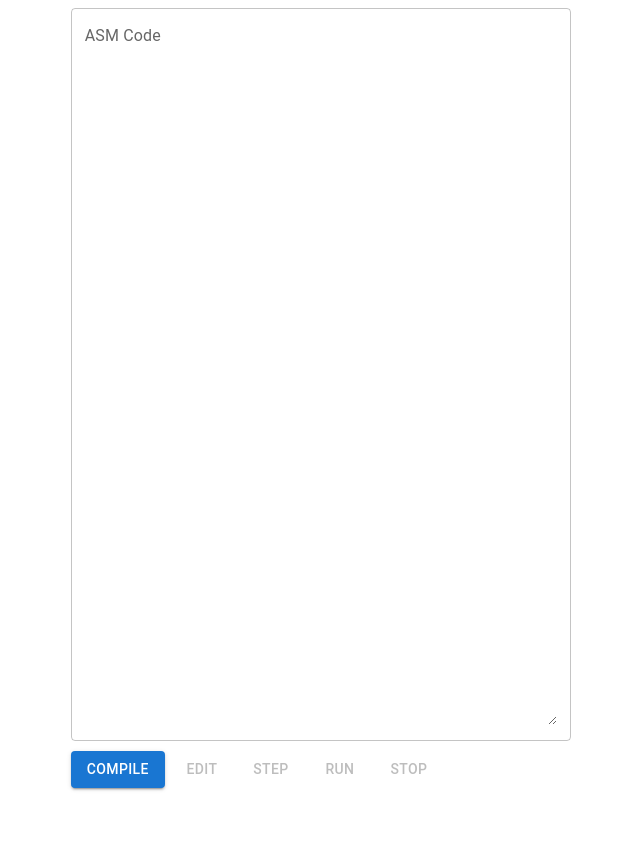
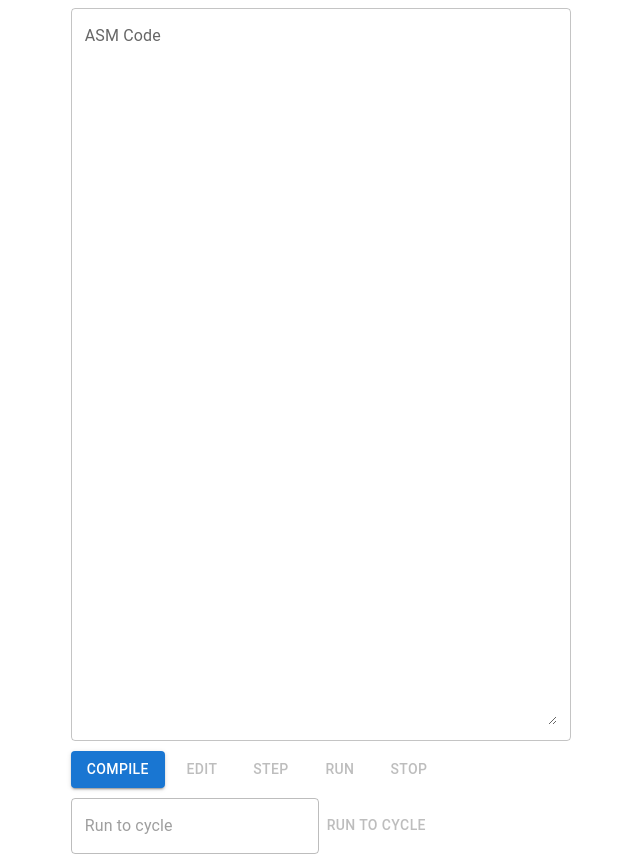
Before and after one commit to tony-ist/arpuemu, a React (Vite) app: page / in a window 1280 px wide. Shown: the whole page, without its empty margins (44-684 px from the left). Before the commit the page ends 800 px from the top, so only its background shows below. Built offline with nearby package versions, Linux system fonts and the light colour scheme; a web font is replaced by a local one.

Commit message:
Run to cycle

```diff
--- a/src/components/code-editor/CodeEditor.module.css
+++ b/src/components/code-editor/CodeEditor.module.css
@@ -6,7 +6,7 @@
 }
 
 .compiledCodeContainer {
-  height: calc(100vh - 70px);
+  height: calc(100vh - 130px);
   overflow-y: scroll;
   resize: vertical;
 }
--- a/src/components/controls/EmulatorControls.module.css
+++ b/src/components/controls/EmulatorControls.module.css
@@ -1,9 +1,14 @@
 .buttonsContainer {
+  display: flex;
+  flex-direction: column;
+}
+
+.buttonsRow {
   margin-top: 10px;
   display: flex;
   flex-direction: row;
 }
 
-.buttonsContainer > * {
+.buttonsRow > * {
   margin-right: 5px;
 }
--- a/src/components/controls/EmulatorControls.tsx
+++ b/src/components/controls/EmulatorControls.tsx
@@ -1,22 +1,34 @@
 import styles from './EmulatorControls.module.css';
 import Box from '@mui/material/Box';
 import Button from '@mui/material/Button';
-import React from 'react';
+import React, { useState } from 'react';
+import TextField from '@mui/material/TextField';
+import Modal from '@mui/material/Modal';
 
 interface EmulatorControlsPropsType {
   compile: () => void;
   step: () => void;
   run: () => void;
   stop: () => void;
+  runToCycle: (cycle: number) => void;
   isEditing: boolean;
   setIsEditing: (isEditing: boolean) => void;
   isRunning: boolean;
 }
 
 export function EmulatorControls(props: EmulatorControlsPropsType) {
-  const { compile, step, run, stop, isRunning, isEditing, setIsEditing } = props;
+  const { compile, step, run, stop, runToCycle, isRunning, isEditing, setIsEditing } = props;
+  const [cycleInputValue, setCycleInputValue] = useState('');
+
+  function onCycleInputKeyDown(event: React.KeyboardEvent<HTMLDivElement>) {
+    if (event.code === 'Enter') {
+      runToCycle(parseInt(cycleInputValue));
+    }
+  }
+
   return (
     <Box className={styles.buttonsContainer}>
+      <Box className={styles.buttonsRow}>
         <Box>
           <Button
             variant="contained"
@@ -62,5 +74,23 @@ export function EmulatorControls(props: EmulatorControlsPropsType) {
           </Button>
         </Box>
       </Box>
+      <Box className={styles.buttonsRow}>
+        <TextField
+          autoFocus
+          label="Run to cycle"
+          value={cycleInputValue}
+          onKeyDown={onCycleInputKeyDown}
+          onChange={(event) => setCycleInputValue(event.target.value)}
+          disabled={isEditing || isRunning}
+        />
+        <Button
+          variant="text"
+          onClick={() => runToCycle(parseInt(cycleInputValue))}
+          disabled={isEditing || isRunning}
+        >
+          Run to cycle
+        </Button>
+      </Box>
+    </Box>
   );
 }
--- a/src/components/main-page/MainPage.tsx
+++ b/src/components/main-page/MainPage.tsx
@@ -69,6 +69,17 @@ export function MainPage() {
   }
 
   function run() {
+   runToCycle(+Infinity);
+  }
+
+  function stop() {
+    if (intervalRef.current !== null) {
+      clearInterval(intervalRef.current);
+    }
+    setIsRunning(false);
+  }
+
+  function runToCycle(cycle: number) {
     intervalRef.current = setInterval(() => {
       if (emulatorState === null) {
         throw new Error('Should initialize emulator before using run on it');
@@ -77,7 +88,7 @@ export function MainPage() {
       try {
         const isHalt = emulatorState.asmLines[emulatorState.lineIndex].isHalt();
 
-        if (isHalt) {
+        if (isHalt || emulatorState.cycle >= cycle) {
           stop();
           return;
         }
@@ -91,13 +102,6 @@ export function MainPage() {
       }
     }, RUN_INTERVAL_MS);
     setIsRunning(true);
-  }
-
-  function stop() {
-    if (intervalRef.current !== null) {
-      clearInterval(intervalRef.current);
-    }
-    setIsRunning(false);
   }
 
   function portInput() {
@@ -138,6 +142,7 @@ export function MainPage() {
               step={step}
               run={run}
               stop={stop}
+              runToCycle={runToCycle}
               isEditing={isEditing}
               setIsEditing={setIsEditing}
               isRunning={isRunning}
--- a/src/components/state-viewer/EmulatorStateViewer.tsx
+++ b/src/components/state-viewer/EmulatorStateViewer.tsx
@@ -32,9 +32,12 @@ export function EmulatorStateViewer(props: EmulatorStatePropsType) {
       <Box>Cycle (decimal): {emulatorState.cycle}</Box>
       <Box>PC (hex): {toHex([emulatorState.PC])}</Box>
       <Box>PC (binary): {emulatorState.PC.toString(2).padStart(8, '0')}</Box>
-      <ScreenViewer
-        pixels={emulatorState.screen}
-      />
+      {
+        emulatorState.isScreenAttached &&
+        <ScreenViewer
+          pixels={emulatorState.screen}
+        />
+      }
       <PMemViewer
         machineCode={emulatorState.PMEM}
         highlightByte={emulatorState.PC}
```
Lines whose indentation alone changed are shown as unchanged.
